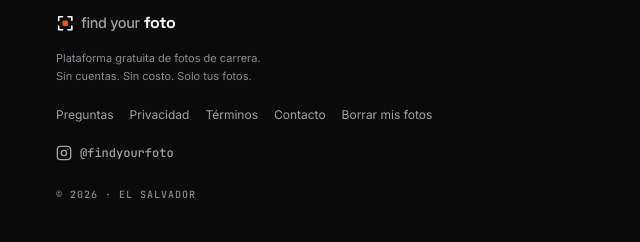
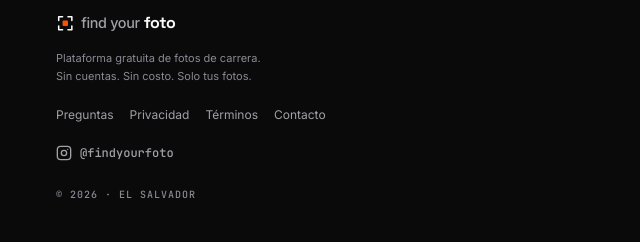
Before and after one commit to jairortiz8/fotos, a Django app: page / in a window 1280 px wide. Shown: the part 1154-1396 px from the top of the page, without its empty margins (0-640 px from the left). Run offline with Django 5.2, Linux system fonts and the light colour scheme; data that the repository does not hold is empty; style sheets or scripts are compiled from the project's sources; parts of the project's set-up code (start-up, migrations or seed data) failed here and were passed over; some libraries are stand-ins or nearby versions.

Commit message:
chore(privacy): quitar 'Borrar mis fotos' del footer (último link visible)
Jair: 'rotundamente se tiene que quitar'. Era el único punto de entrada que
quedaba a la feature delete-my-data (ya estaba fuera de términos, banner,
privacidad y contacto). La vista/URL siguen existiendo pero quedan sin entrada
desde la UI.

Co-Authored-By: Claude Opus 4.8 (1M context) <noreply@anthropic.com>

```diff
--- a/templates/public/home.html
+++ b/templates/public/home.html
@@ -142,7 +142,6 @@
       <a href="{% url 'privacy:policy' %}" class="hover:text-text-1 transition">{% trans "Privacidad" %}</a>
       <a href="{% url 'core:terminos' %}" class="hover:text-text-1 transition">{% trans "Términos" %}</a>
       <a href="{% url 'core:contacto' %}" class="hover:text-text-1 transition">{% trans "Contacto" %}</a>
-      <a href="{% url 'privacy:delete_my_data' %}" class="hover:text-text-1 transition">{% trans "Borrar mis fotos" %}</a>
     </div>
     {% if site_instagram %}
     <a href="{{ site_instagram_url }}" target="_blank" rel="noopener me"
```
